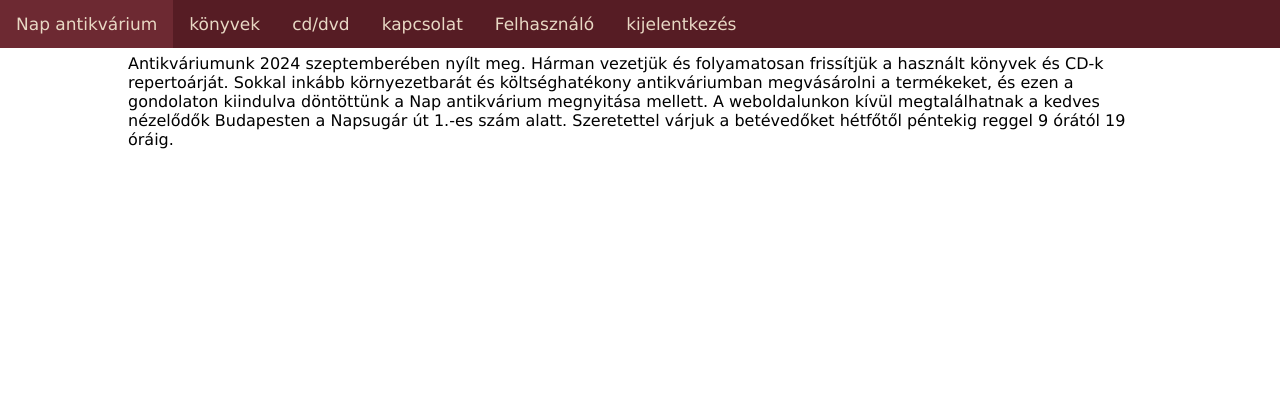
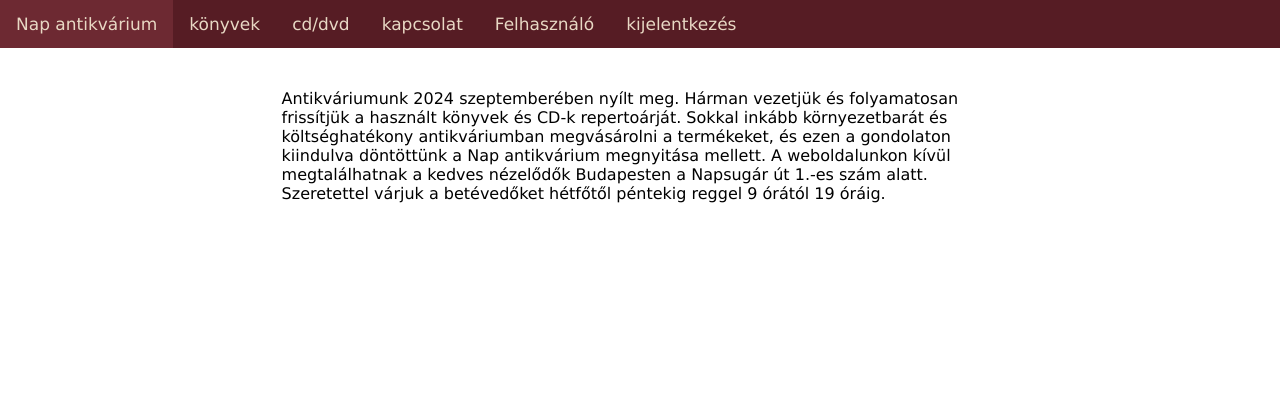
Before and after one commit to borbasb47/antikvariumProjekt, a PHP site: template 1017projekt/views/fooldal.html in a window 1280 px wide. Shown: the top 420 px of the page. Run offline with PHP 8.4, Linux system fonts and the light colour scheme; the template is opened without the code that fills it, so the values that code supplies are empty.

Commit message:
Add files via upload

```diff
--- a/1017projekt/public/termek.css
+++ b/1017projekt/public/termek.css
@@ -116,3 +116,10 @@ a:hover{
     height: 250px;
     max-width: 200px;
 }
+
+#rolunk{
+    margin-top: 5%;
+    width: 70%;
+    margin-left: auto;
+    margin-right: auto;
+}
```
